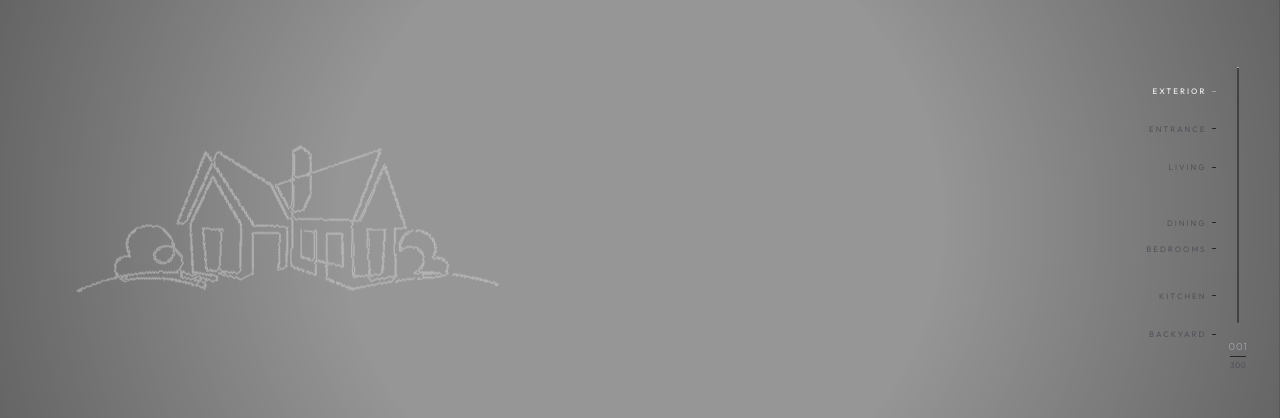
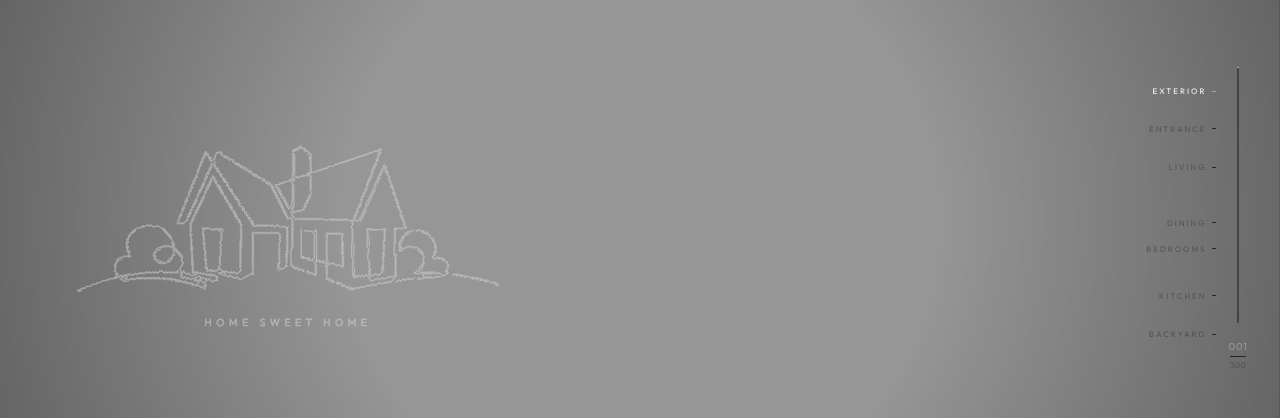
Before and after one commit to teklitzadmin/house-tour, a React (Vite) app: page / in a window 1280 px wide. Shown: the part 181-599 px from the top of the page. Built offline with nearby package versions, Linux system fonts and the light colour scheme.

Commit message:
feat: add animated outlined 'home sweet home' text below house sketch

```diff
--- a/src/components/HouseLogo.tsx
+++ b/src/components/HouseLogo.tsx
@@ -127,6 +127,25 @@ export const HouseLogo: React.FC<HouseLogoProps> = ({ progress }) => {
             );
           })}
         </g>
+        {/* Animated Architectural Text Outline */}
+        <text
+          x="306"
+          y="350"
+          textAnchor="middle"
+          fill="none"
+          stroke="currentColor"
+          strokeWidth="1.0"
+          letterSpacing="0.45em"
+          className="font-sans text-[14px] uppercase font-light text-zinc-300"
+          style={{
+            strokeDasharray: 600,
+            strokeDashoffset: erasePct * 600,
+            opacity: opacity,
+            transition: 'stroke-dashoffset 0.05s ease-out'
+          }}
+        >
+          home sweet home
+        </text>
       </svg>
     </div>
   );
```
